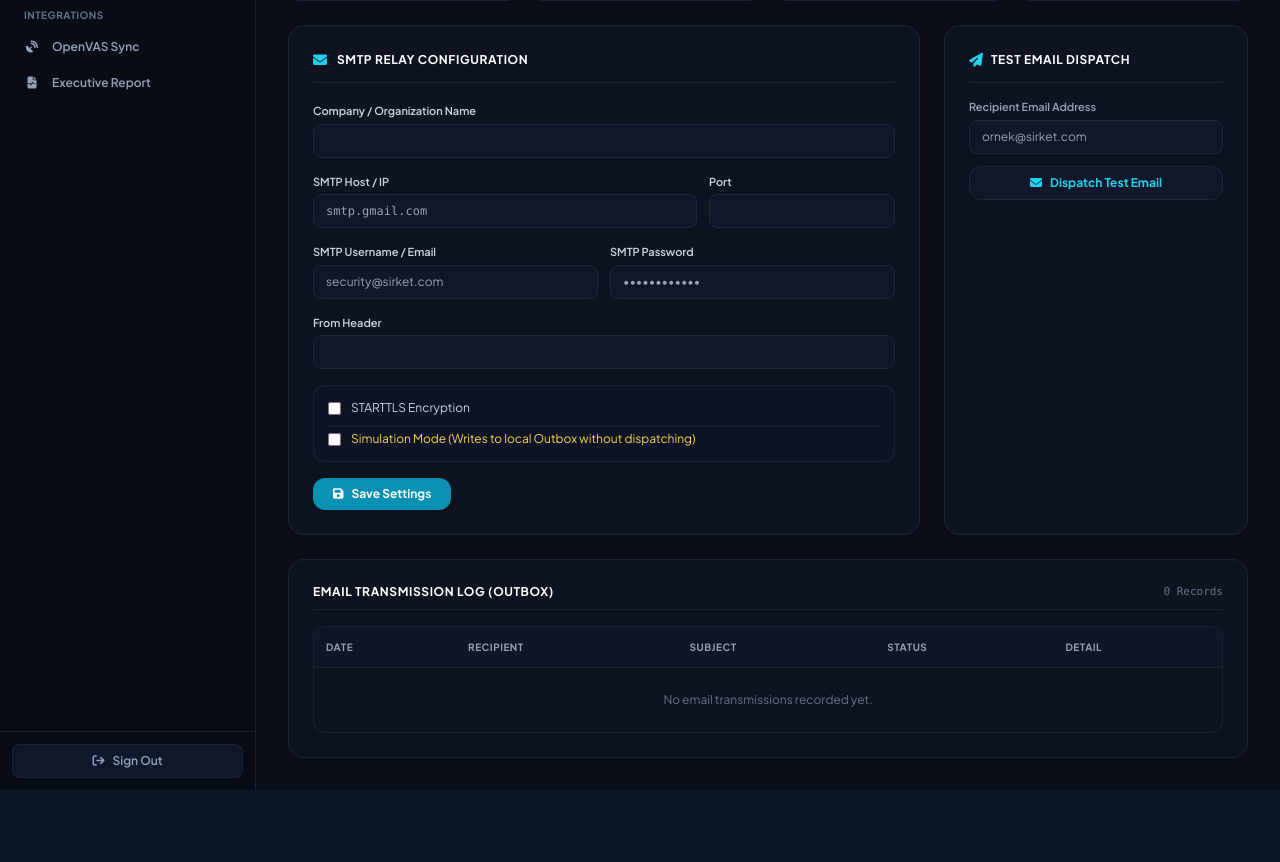
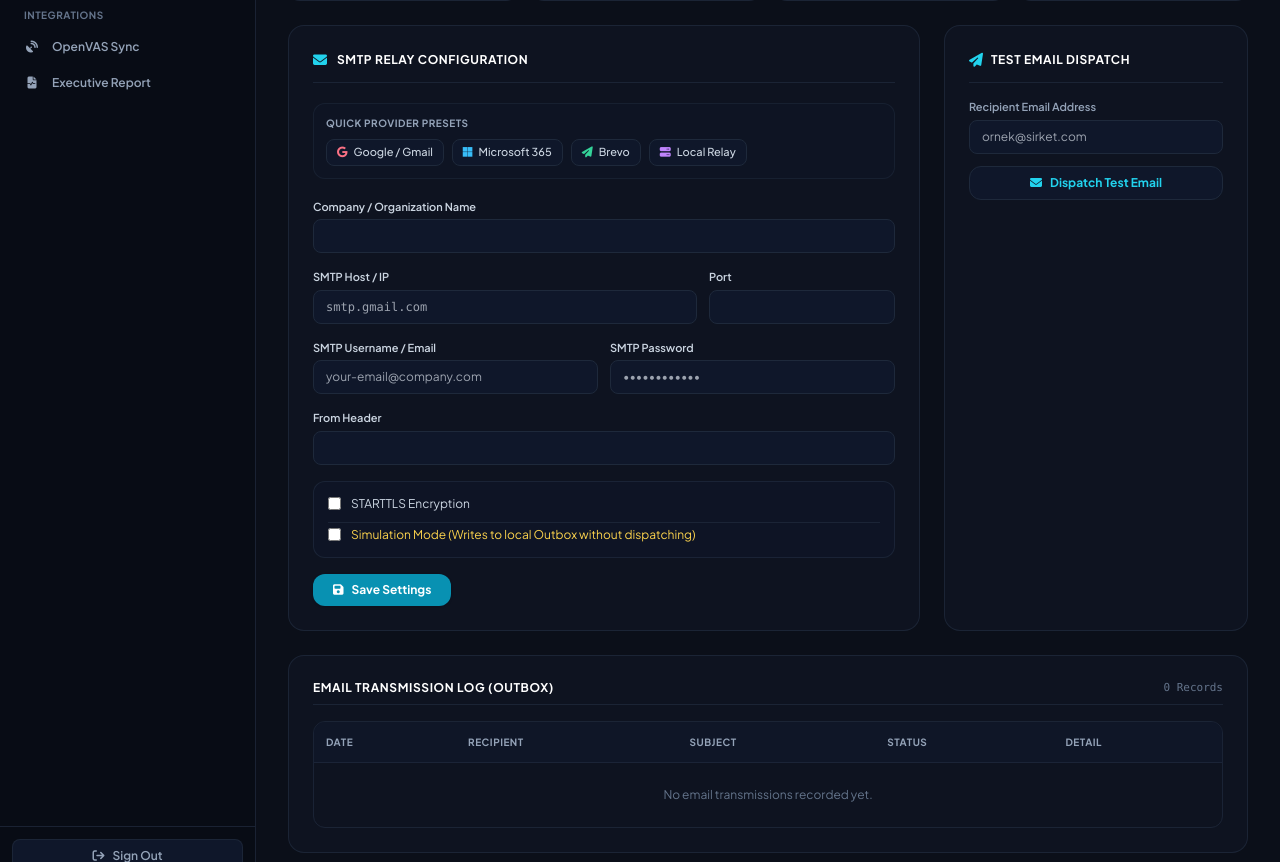
Before and after one commit to meminerturk29/vulnix, a FastAPI app: template app/templates/settings.html in a window 1280 px wide. Shown: the part 247-1109 px from the top of the page. Before the commit the page ends 1037 px from the top, so only its background shows below. Run offline with FastAPI, Linux system fonts and the light colour scheme; the template is opened without the code that fills it, so the values that code supplies are empty; some libraries are stand-ins or nearby versions.

Commit message:
feat: enhance SMTP server settings with one-click provider presets and simulation mode

```diff
--- a/app/routers/settings.py
+++ b/app/routers/settings.py
@@ -65,6 +65,7 @@ async def save_settings(
     smtp_pass: str = Form(""),
     smtp_from: str = Form(""),
     smtp_tls: str = Form("0"),
+    simulation_mode: str = Form("0"),
     openvas_url: str = Form(""),
     openvas_username: str = Form(""),
     openvas_password: str = Form(""),
@@ -87,6 +88,7 @@ async def save_settings(
         "smtp_pass": smtp_pass.strip(),
         "smtp_from": smtp_from.strip(),
         "smtp_tls": smtp_tls,
+        "simulation_mode": simulation_mode,
         "openvas_url": openvas_url.strip(),
         "openvas_username": openvas_username.strip(),
         "openvas_password": openvas_password.strip(),
--- a/app/templates/settings.html
+++ b/app/templates/settings.html
@@ -59,39 +59,62 @@
         <h2 class="text-xs font-bold text-white uppercase tracking-wider">{{ T.smtp_config_title }}</h2>
       </div>
 
+      <!-- Quick Provider Presets -->
+      <div class="space-y-1.5 p-3 rounded-xl bg-slate-900/40 border border-slate-800/60">
+        <span class="text-[10px] font-bold text-slate-400 uppercase tracking-wider block">{{ 'Quick Provider Presets' if lang == 'en' else 'Hızlı Sağlayıcı Şablonları' }}</span>
+        <div class="flex flex-wrap gap-2 pt-0.5">
+          <button type="button" onclick="applyPreset('gmail')" class="px-2.5 py-1 rounded-lg bg-slate-900 hover:bg-slate-800 text-slate-300 border border-slate-800 text-[11px] font-medium flex items-center gap-1.5 transition-colors">
+            <i class="fa-brands fa-google text-rose-400"></i>
+            <span>Google / Gmail</span>
+          </button>
+          <button type="button" onclick="applyPreset('outlook')" class="px-2.5 py-1 rounded-lg bg-slate-900 hover:bg-slate-800 text-slate-300 border border-slate-800 text-[11px] font-medium flex items-center gap-1.5 transition-colors">
+            <i class="fa-brands fa-microsoft text-sky-400"></i>
+            <span>Microsoft 365</span>
+          </button>
+          <button type="button" onclick="applyPreset('brevo')" class="px-2.5 py-1 rounded-lg bg-slate-900 hover:bg-slate-800 text-slate-300 border border-slate-800 text-[11px] font-medium flex items-center gap-1.5 transition-colors">
+            <i class="fa-solid fa-paper-plane text-emerald-400"></i>
+            <span>Brevo</span>
+          </button>
+          <button type="button" onclick="applyPreset('custom')" class="px-2.5 py-1 rounded-lg bg-slate-900 hover:bg-slate-800 text-slate-300 border border-slate-800 text-[11px] font-medium flex items-center gap-1.5 transition-colors">
+            <i class="fa-solid fa-server text-purple-400"></i>
+            <span>Local Relay</span>
+          </button>
+        </div>
+      </div>
+
       <form method="POST" action="/settings/save" class="space-y-4">
         <div>
           <label class="block text-[11px] font-semibold text-slate-300 mb-1">{{ T.field_comp_name }}</label>
-          <input type="text" name="company_name" value="{{ settings.get('company_name', 'Kurumsal Siber Güvenlik') }}" class="w-full px-3 py-2 bg-slate-900 border border-slate-800 rounded-lg text-xs text-white focus:outline-none focus:border-cyan-500">
+          <input type="text" name="company_name" value="{{ settings.get('company_name', 'VULNIX Enterprise Security') }}" class="w-full px-3 py-2 bg-slate-900 border border-slate-800 rounded-lg text-xs text-white focus:outline-none focus:border-cyan-500">
         </div>
 
         <div class="grid grid-cols-1 sm:grid-cols-3 gap-3">
           <div class="sm:col-span-2">
             <label class="block text-[11px] font-semibold text-slate-300 mb-1">{{ T.field_smtp_host }}</label>
-            <input type="text" name="smtp_host" value="{{ settings.get('smtp_host', 'smtp.company.local') }}" placeholder="smtp.gmail.com" class="w-full px-3 py-2 bg-slate-900 border border-slate-800 rounded-lg text-xs font-mono text-white focus:outline-none focus:border-cyan-500">
+            <input type="text" id="input_smtp_host" name="smtp_host" value="{{ settings.get('smtp_host', '') }}" placeholder="smtp.gmail.com" class="w-full px-3 py-2 bg-slate-900 border border-slate-800 rounded-lg text-xs font-mono text-white focus:outline-none focus:border-cyan-500">
           </div>
 
           <div>
             <label class="block text-[11px] font-semibold text-slate-300 mb-1">{{ T.field_smtp_port }}</label>
-            <input type="number" name="smtp_port" value="{{ settings.get('smtp_port', '587') }}" class="w-full px-3 py-2 bg-slate-900 border border-slate-800 rounded-lg text-xs font-mono text-white focus:outline-none focus:border-cyan-500">
+            <input type="number" id="input_smtp_port" name="smtp_port" value="{{ settings.get('smtp_port', '587') }}" class="w-full px-3 py-2 bg-slate-900 border border-slate-800 rounded-lg text-xs font-mono text-white focus:outline-none focus:border-cyan-500">
           </div>
         </div>
 
         <div class="grid grid-cols-1 sm:grid-cols-2 gap-3">
           <div>
             <label class="block text-[11px] font-semibold text-slate-300 mb-1">{{ T.field_smtp_user }}</label>
-            <input type="text" name="smtp_user" value="{{ settings.get('smtp_user', '') }}" placeholder="security@sirket.com" class="w-full px-3 py-2 bg-slate-900 border border-slate-800 rounded-lg text-xs text-white focus:outline-none focus:border-cyan-500">
+            <input type="text" id="input_smtp_user" name="smtp_user" value="{{ settings.get('smtp_user', '') }}" placeholder="your-email@company.com" class="w-full px-3 py-2 bg-slate-900 border border-slate-800 rounded-lg text-xs text-white focus:outline-none focus:border-cyan-500">
           </div>
 
           <div>
             <label class="block text-[11px] font-semibold text-slate-300 mb-1">{{ T.field_smtp_pass }}</label>
-            <input type="password" name="smtp_pass" value="{{ settings.get('smtp_pass', '') }}" placeholder="••••••••••••" class="w-full px-3 py-2 bg-slate-900 border border-slate-800 rounded-lg text-xs text-white focus:outline-none focus:border-cyan-500">
+            <input type="password" id="input_smtp_pass" name="smtp_pass" value="{{ settings.get('smtp_pass', '') }}" placeholder="••••••••••••" class="w-full px-3 py-2 bg-slate-900 border border-slate-800 rounded-lg text-xs text-white focus:outline-none focus:border-cyan-500">
           </div>
         </div>
 
         <div>
           <label class="block text-[11px] font-semibold text-slate-300 mb-1">{{ T.field_smtp_from }}</label>
-          <input type="text" name="smtp_from" value="{{ settings.get('smtp_from', 'VULNIX Notification <security@company.local>') }}" class="w-full px-3 py-2 bg-slate-900 border border-slate-800 rounded-lg text-xs text-white focus:outline-none focus:border-cyan-500">
+          <input type="text" id="input_smtp_from" name="smtp_from" value="{{ settings.get('smtp_from', 'VULNIX Notification <security@company.local>') }}" class="w-full px-3 py-2 bg-slate-900 border border-slate-800 rounded-lg text-xs text-white focus:outline-none focus:border-cyan-500">
         </div>
 
         <div class="p-3.5 rounded-xl bg-slate-900/50 border border-slate-800/80 space-y-2.5">
@@ -193,4 +216,41 @@
   </div>
 
 </div>
+
+{% block scripts %}
+<script>
+function applyPreset(provider) {
+  const host = document.getElementById('input_smtp_host');
+  const port = document.getElementById('input_smtp_port');
+  const tls = document.getElementById('smtp_tls');
+  const from = document.getElementById('input_smtp_from');
+  const user = document.getElementById('input_smtp_user');
+
+  if (provider === 'gmail') {
+    host.value = 'smtp.gmail.com';
+    port.value = '587';
+    if (tls) tls.checked = true;
+    user.placeholder = 'username@gmail.com';
+    from.value = 'VULNIX Security Alert <username@gmail.com>';
+  } else if (provider === 'outlook') {
+    host.value = 'smtp.office365.com';
+    port.value = '587';
+    if (tls) tls.checked = true;
+    user.placeholder = 'admin@yourcompany.com';
+    from.value = 'VULNIX Security Alert <admin@yourcompany.com>';
+  } else if (provider === 'brevo') {
+    host.value = 'smtp-relay.brevo.com';
+    port.value = '587';
+    if (tls) tls.checked = true;
+    user.placeholder = 'your-brevo-login@domain.com';
+    from.value = 'VULNIX Notifications <alerts@yourdomain.com>';
+  } else if (provider === 'custom') {
+    host.value = '127.0.0.1';
+    port.value = '25';
+    if (tls) tls.checked = false;
+    from.value = 'VULNIX System <security@localhost>';
+  }
+}
+</script>
 {% endblock %}
+{% endblock %}
```
Also changed, not shown: app/email_service.py (+23 -0 lines).
